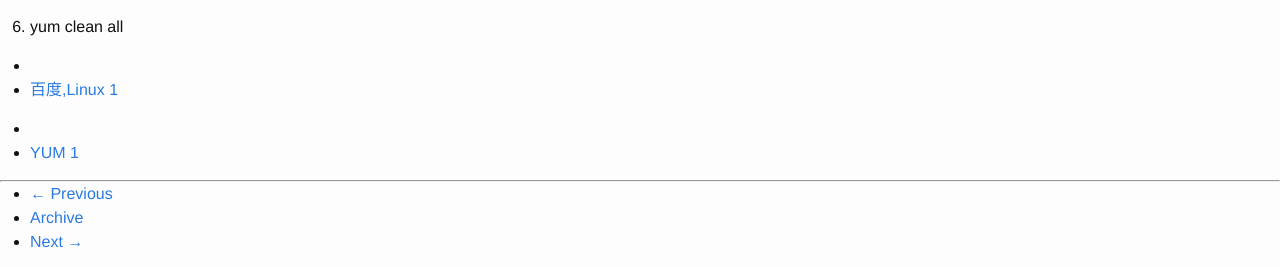
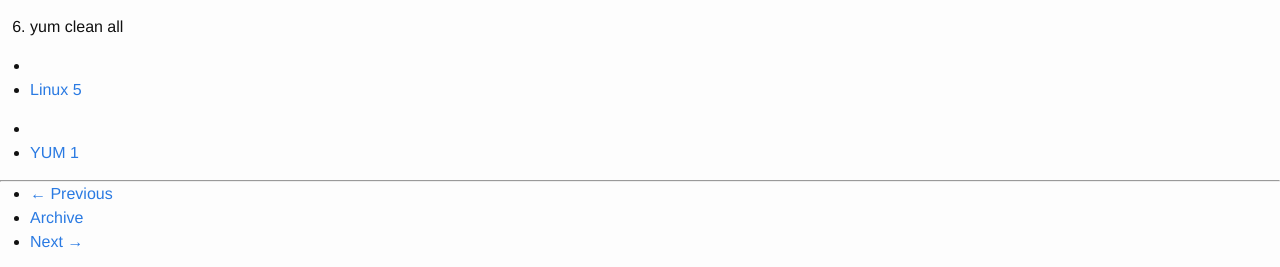
Before and after one commit to JidZhang/jidzhang.github.com, a Jekyll site: the page built from _posts/2015-04-01-rhel-set-yum-repo-to-iso.md, in a window 1280 px wide. Shown: the part 1328-1595 px from the top of the page. Built offline with Jekyll 4.4.1, drawn with Linux system fonts in a browser that asks for light colours; comment, search, counter and statistics services are not loaded.

Commit message:
改样式

```diff
--- a/_posts/2015-04-01-rhel-set-yum-repo-to-iso.md
+++ b/_posts/2015-04-01-rhel-set-yum-repo-to-iso.md
@@ -2,7 +2,7 @@
 layout: post
 title: "RHEL 5.x 将光盘指定为YUM服务器"
 description: "RHEL 5.x ，如何将光盘指定为YUM服务器"
-category: 百度,Linux
+category: Linux
 tags: [YUM]
 ---
 {% include JB/setup %}
```
Also changed, not shown: _posts/2015-04-04-virtuoso-layout-editor-shortcuts.md (+1 -1 lines).
